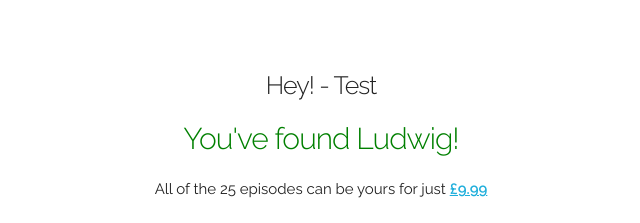
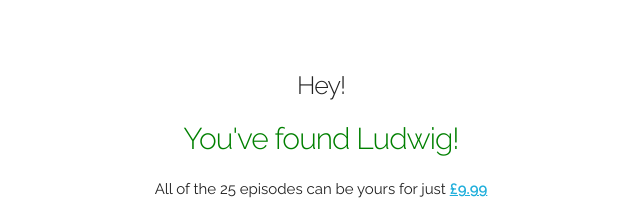
Before and after one commit to ollie-codeaid/iludwig, a plain HTML site: page index.html in a window 1280 px wide. Shown: the part 490-713 px from the top of the page, 319-959 px from the left. Drawn offline with Linux system fonts and the light colour scheme.

Commit message:
Remove test

```diff
--- a/index.html
+++ b/index.html
@@ -38,7 +38,7 @@
     </div>
 
     <div class="row text-center">
-      <h2>Hey! - Test</h2>
+      <h2>Hey!</h2>
       <h1>You've found Ludwig!</h1>
       <p>All of the 25 episodes can be yours for just
       <b><a href="https://payhip.com/b/8MTDn">
```
